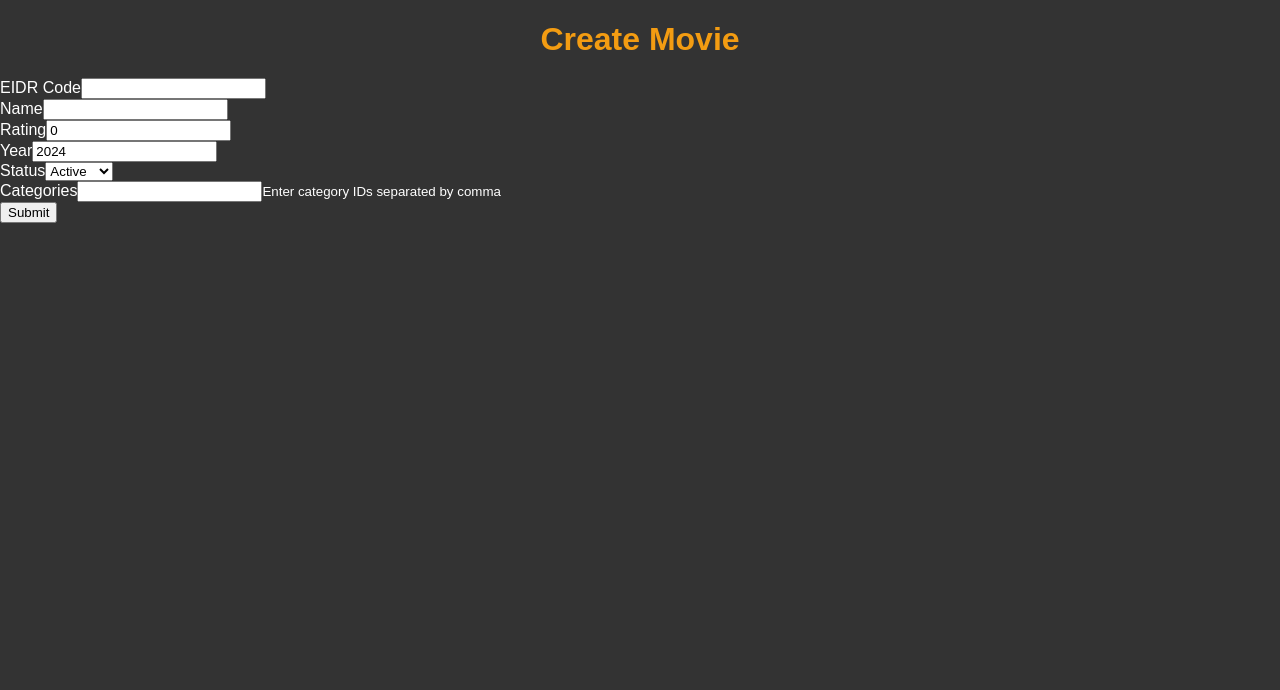
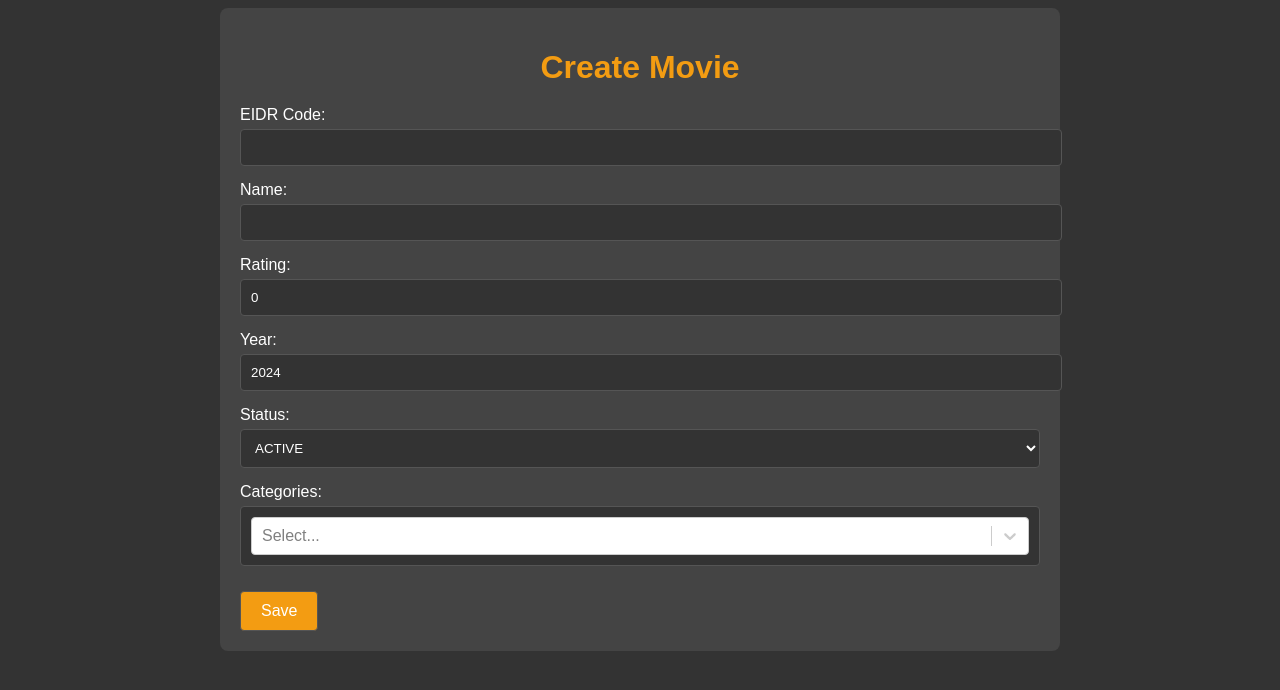
Before and after one commit to siimkkoger/movie-descriptions-fe, a React (Create React App) app: page /create-movie in a window 1280 px wide. Shown: the top 690 px of the page. Built offline with nearby package versions, Linux system fonts and the light colour scheme; no server answers.

Commit message:
Cleanup. Remove some random files.

```diff
--- a/src/App.tsx
+++ b/src/App.tsx
@@ -2,8 +2,6 @@ import React from 'react';
 import { BrowserRouter as Router, Routes, Route } from 'react-router-dom';
 import MovieList from './components/MovieList';
 import CreateMovie from './components/CreateMovie';
-import UpdateMovie from './components/UpdateMovie';
-import DeleteMovies from './components/DeleteMovies';
 import EditMovie from "./components/EditMovie";
 
 const App: React.FC = () => {
@@ -11,9 +9,7 @@ const App: React.FC = () => {
         <Router>
             <Routes>
                 <Route path="/" element={<MovieList />} />
-                <Route path="/create-movie" element={<CreateMovie />} />
-                <Route path="/update-movie/:eidrCode" element={<UpdateMovie />} />
-                <Route path="/delete-movies" element={<DeleteMovies />} />
+                <Route path="/create-movie" element={<CreateMovie />} /> {/* Add route for CreateMovie */}
                 <Route path="/edit/:eidrCode" element={<EditMovie />} />
             </Routes>
         </Router>
--- /dev/null
+++ b/src/components/CreateMovie.module.css
@@ -0,0 +1,112 @@
+/* CreateMovie.module.css */
+
+.container {
+    max-width: 800px;
+    margin: 0 auto;
+    padding: 20px;
+    background-color: #444;
+    border-radius: 8px;
+}
+
+h1 {
+    text-align: center;
+    margin-bottom: 20px;
+    color: #f39c12;
+}
+
+.formGroup {
+    display: flex;
+    flex-direction: column;
+    margin-bottom: 15px;
+}
+
+.formGroup label {
+    margin-bottom: 5px;
+    color: #fff;
+}
+
+.formGroup input,
+.formGroup select {
+    padding: 10px;
+    border: 1px solid #555;
+    border-radius: 4px;
+    background-color: #333;
+    color: #fff;
+    width: 100%;
+}
+
+.formGroup input::placeholder {
+    color: #999;
+}
+
+.multiSelect {
+    background-color: #333;
+    color: #fff;
+    border: 1px solid #555;
+    border-radius: 4px;
+    padding: 10px;
+    width: 100%;
+}
+
+.multiSelect__control {
+    background-color: #333;
+    color: #fff;
+    border: 1px solid #555;
+}
+
+.multiSelect__menu {
+    background-color: #333;
+    color: #fff;
+}
+
+.saveButton {
+    padding: 10px 20px;
+    border: 1px solid #555;
+    background-color: #f39c12;
+    color: #fff;
+    cursor: pointer;
+    border-radius: 4px;
+    margin-top: 10px;
+    font-size: 16px;
+}
+
+.saveButton:hover {
+    background-color: #e67e22;
+}
+
+.message {
+    margin-top: 10px;
+    padding: 10px;
+    border-radius: 4px;
+    font-size: 14px;
+    text-align: center;
+}
+
+.message.success {
+    background-color: #28a745;
+    color: #fff;
+}
+
+.message.error {
+    background-color: #dc3545;
+    color: #fff;
+}
+
+.loading {
+    margin-top: 10px;
+    padding: 10px;
+    border-radius: 4px;
+    font-size: 14px;
+    text-align: center;
+    color: #fff;
+    animation: fadeInOut 1s infinite;
+}
+
+@keyframes fadeInOut {
+    0%, 100% {
+        opacity: 1;
+    }
+    50% {
+        opacity: 0.5;
+    }
+}
--- a/src/components/CreateMovie.tsx
+++ b/src/components/CreateMovie.tsx
@@ -1,27 +1,145 @@
-import React, { useState } from 'react';
-import axios from 'axios';
-import { CreateMovieRequest, CategoryResponse } from '../types';
-import MovieForm from './MovieForm';
+import React, { useEffect, useState } from 'react';
+import { useNavigate } from 'react-router-dom';
+import Select from 'react-select';
+import axiosInstance from '../axiosConfig';
+import { CategoryResponse, CreateMovieRequest, MovieStatus } from '../types';
+import styles from './CreateMovie.module.css'; // Import CSS module
 
 const CreateMovie: React.FC = () => {
-    const [categories, setCategories] = useState<CategoryResponse[]>([]);
+    const navigate = useNavigate();
+    const [categories, setCategories] = useState<CategoryResponse[]>([]); // Initialize with an empty array
+    const [selectedCategories, setSelectedCategories] = useState<{ value: number, label: string }[]>([]);
+    const [message, setMessage] = useState<{ text: string, type: 'success' | 'error' | '' }>({ text: '', type: '' });
+    const [loading, setLoading] = useState<boolean>(false);
+    const [movieData, setMovieData] = useState({
+        eidrCode: '',
+        name: '',
+        rating: 0,
+        year: new Date().getFullYear(),
+        status: MovieStatus.ACTIVE
+    });
 
-    const handleSubmit = (movie: CreateMovieRequest) => {
-        axios.post('/api/movie/create-movie', movie)
+    useEffect(() => {
+        // Fetch categories
+        axiosInstance.get<CategoryResponse[]>('/api/movie/get-categories')
             .then(response => {
-                console.log('Movie created:', response.data);
+                setCategories(response.data);
             })
             .catch(error => {
+                console.error('Error fetching categories:', error);
+            });
+    }, []);
+
+    const handleInputChange = (e: React.ChangeEvent<HTMLInputElement> | React.ChangeEvent<HTMLSelectElement>) => {
+        setMovieData({ ...movieData, [e.target.name]: e.target.value });
+    };
+
+    const handleCategoryChange = (selectedOptions: any) => {
+        setSelectedCategories(selectedOptions || []);
+    };
+
+    const handleSave = () => {
+        const createRequest: CreateMovieRequest = {
+            ...movieData,
+            categories: selectedCategories.map(cat => cat.value)
+        };
+
+        axiosInstance.post('/api/movie/create-movie', createRequest)
+            .then(() => {
+                setMessage({ text: 'Movie created successfully!', type: 'success' });
+                setLoading(true);
+                setTimeout(() => {
+                    setLoading(false);
+                    navigate('/');
+                }, 2000); // Redirect after 2 seconds
+            })
+            .catch(error => {
+                setMessage({ text: 'Error creating movie. Please try again.', type: 'error' });
                 console.error('Error creating movie:', error);
             });
     };
 
+    const categoryOptions = categories.map(category => ({
+        value: category.id,
+        label: category.name
+    }));
+
     return (
-        <div>
+        <div className={styles.container}>
             <h1>Create Movie</h1>
-            <MovieForm categories={categories} onSubmit={handleSubmit} />
+            <div className={styles.formGroup}>
+                <label htmlFor="eidrCode">EIDR Code:</label>
+                <input
+                    id="eidrCode"
+                    name="eidrCode"
+                    type="text"
+                    value={movieData.eidrCode}
+                    onChange={handleInputChange}
+                />
+            </div>
+            <div className={styles.formGroup}>
+                <label htmlFor="name">Name:</label>
+                <input
+                    id="name"
+                    name="name"
+                    type="text"
+                    value={movieData.name}
+                    onChange={handleInputChange}
+                />
+            </div>
+            <div className={styles.formGroup}>
+                <label htmlFor="rating">Rating:</label>
+                <input
+                    id="rating"
+                    name="rating"
+                    type="number"
+                    value={movieData.rating}
+                    onChange={handleInputChange}
+                />
+            </div>
+            <div className={styles.formGroup}>
+                <label htmlFor="year">Year:</label>
+                <input
+                    id="year"
+                    name="year"
+                    type="number"
+                    value={movieData.year}
+                    onChange={handleInputChange}
+                />
+            </div>
+            <div className={styles.formGroup}>
+                <label htmlFor="status">Status:</label>
+                <select
+                    id="status"
+                    name="status"
+                    value={movieData.status}
+                    onChange={handleInputChange}
+                >
+                    <option value={MovieStatus.ACTIVE}>ACTIVE</option>
+                    <option value={MovieStatus.INACTIVE}>INACTIVE</option>
+                </select>
+            </div>
+            <div className={styles.formGroup}>
+                <label htmlFor="category-select">Categories:</label>
+                <Select
+                    id="category-select"
+                    isMulti
+                    options={categoryOptions}
+                    value={selectedCategories}
+                    onChange={handleCategoryChange}
+                    className={styles.multiSelect}
+                    classNamePrefix="multiSelect"
+                />
+            </div>
+            <button onClick={handleSave} className={styles.saveButton}>Save</button>
+            {message.text && (
+                <div className={`${styles.message} ${message.type === 'success' ? styles.success : styles.error}`}>
+                    {message.text}
+                </div>
+            )}
+            {loading && <div className={styles.loading}>Saving movie...</div>}
         </div>
     );
-}
+};
 
 export default CreateMovie;
--- a/src/components/MovieList.tsx
+++ b/src/components/MovieList.tsx
@@ -1,5 +1,6 @@
 import React, { useEffect, useState } from 'react';
 import { useNavigate } from 'react-router-dom';
+import Select from 'react-select';
 import axiosInstance from '../axiosConfig';
 import { MovieDto, GetMovieTableResult, CategoryResponse } from '../types';
 import styles from './MovieList.module.css'; // Import CSS module
@@ -8,7 +9,7 @@ const MovieList: React.FC = () => {
     const navigate = useNavigate();
     const [movies, setMovies] = useState<MovieDto[]>([]);
     const [categories, setCategories] = useState<CategoryResponse[]>([]);
-    const [selectedCategories, setSelectedCategories] = useState<number[]>([]);
+    const [selectedCategories, setSelectedCategories] = useState<{ value: number, label: string }[]>([]);
     const [nameFilter, setNameFilter] = useState<string>('');
     const [eidrCodeFilter, setEidrCodeFilter] = useState<string>('');
     const [page, setPage] = useState(1);
@@ -31,7 +32,7 @@ const MovieList: React.FC = () => {
     useEffect(() => {
         // Fetch movies
         axiosInstance.post<GetMovieTableResult>('/api/movie/get-movies-table', {
-            categoryIds: selectedCategories,
+            categoryIds: selectedCategories.map(cat => cat.value),
             name: nameFilter,
             eidrCode: eidrCodeFilter,
             page,
@@ -60,9 +61,8 @@ const MovieList: React.FC = () => {
         }
     };
 
-    const handleCategoryChange = (e: React.ChangeEvent<HTMLSelectElement>) => {
-        const selectedOptions = Array.from(e.target.selectedOptions, option => parseInt(option.value));
-        setSelectedCategories(selectedOptions);
+    const handleCategoryChange = (selectedOptions: any) => {
+        setSelectedCategories(selectedOptions || []);
         setPage(1); // Reset to first page when categories change
     };
 
@@ -76,11 +76,6 @@ const MovieList: React.FC = () => {
         setPage(1); // Reset to first page when eidr code filter changes
     };
 
-    const handleUnselectAll = () => {
-        setSelectedCategories([]);
-        setPage(1); // Reset to first page when categories change
-    };
-
     const handleSort = (column: 'RATING' | 'NAME') => {
         const newSortOrder = sortBy === column && sortOrder === 'asc' ? 'desc' : 'asc';
         setSortBy(column);
@@ -91,6 +86,11 @@ const MovieList: React.FC = () => {
     const handleRowClick = (eidrCode: string) => {
         navigate(`/edit/${encodeURIComponent(eidrCode)}`);
     };
+
+    const categoryOptions = categories.map(category => ({
+        value: category.id,
+        label: category.name
+    }));
 
     return (
         <div className={styles.container}>
@@ -115,21 +115,15 @@ const MovieList: React.FC = () => {
                     />
                     <div className={styles.categoryFilter}>
                         <label htmlFor="category-select">Filter by Category:</label>
-                        <select
+                        <Select
                             id="category-select"
-                            multiple
+                            isMulti
+                            options={categoryOptions}
+                            value={selectedCategories}
                             onChange={handleCategoryChange}
-                            value={selectedCategories.map(String)}
-                        >
-                            {categories.map(category => (
-                                <option key={category.id} value={category.id}>
-                                    {category.name}
-                                </option>
-                            ))}
-                        </select>
-                        <button onClick={handleUnselectAll} className={styles.unselectButton}>
-                            Unselect All
-                        </button>
+                            className={styles.multiSelect}
+                            classNamePrefix="multiSelect"
+                        />
                     </div>
                 </div>
             </div>
@@ -150,6 +144,7 @@ const MovieList: React.FC = () => {
                     </th>
                     <th>Year</th>
                     <th>Status</th>
+                    <th>Categories</th>
                 </tr>
                 </thead>
                 <tbody>
@@ -161,6 +156,7 @@ const MovieList: React.FC = () => {
                         <td>{movie.rating}</td>
                         <td>{movie.year}</td>
                         <td>{movie.status}</td>
+                        <td>{movie.categories}</td>
                     </tr>
                 ))}
                 </tbody>
--- a/src/components/UpdateMovie.tsx
+++ /dev/null
@@ -1,47 +0,0 @@
-import React, { useEffect, useState } from 'react';
-import { useParams } from 'react-router-dom';
-import axios from 'axios';
-import { UpdateMovieRequest, GetMovieResponse, MovieDto, CategoryResponse } from '../types';
-import MovieForm from './MovieForm';
-
-const UpdateMovie: React.FC = () => {
-    const { eidrCode } = useParams<{ eidrCode: string }>();
-    const [movie, setMovie] = useState<UpdateMovieRequest | null>(null);
-    const [categories, setCategories] = useState<CategoryResponse[]>([]);
-
-    useEffect(() => {
-        axios.get<GetMovieResponse>(`/api/movie/${eidrCode}`)
-            .then(response => {
-                const movieData = response.data.movie;
-                const categoryIds = response.data.categories.map(category => category.id);
-                const updateMovieData: UpdateMovieRequest = {
-                    ...movieData,
-                    categories: categoryIds
-                };
-                setMovie(updateMovieData);
-                setCategories(response.data.categories);
-            })
-            .catch(error => {
-                console.error('Error fetching movie:', error);
-            });
-    }, [eidrCode]);
-
-    const handleSubmit = (updatedMovie: UpdateMovieRequest) => {
-        axios.put('/api/movie/update-movie', updatedMovie)
-            .then(response => {
-                console.log('Movie updated:', response.data);
-            })
-            .catch(error => {
-                console.error('Error updating movie:', error);
-            });
-    };
-
-    return (
-        <div>
-            <h1>Update Movie</h1>
-            {movie && <MovieForm movie={movie} categories={categories} onSubmit={handleSubmit} />}
-        </div>
-    );
-}
-
-export default UpdateMovie;
--- a/src/index.css
+++ /dev/null
@@ -1,13 +0,0 @@
-body {
-  margin: 0;
-  font-family: -apple-system, BlinkMacSystemFont, 'Segoe UI', 'Roboto', 'Oxygen',
-    'Ubuntu', 'Cantarell', 'Fira Sans', 'Droid Sans', 'Helvetica Neue',
-    sans-serif;
-  -webkit-font-smoothing: antialiased;
-  -moz-osx-font-smoothing: grayscale;
-}
-
-code {
-  font-family: source-code-pro, Menlo, Monaco, Consolas, 'Courier New',
-    monospace;
-}
--- a/src/types/index.tsx
+++ b/src/types/index.tsx
@@ -4,6 +4,7 @@ export interface MovieDto {
     rating: number;
     year: number;
     status: string;
+    categories: string;
 }
 
 export interface CategoryResponse {
```
Also changed, not shown: src/index.js (+0 -7 lines), src/reportWebVitals.js (deleted, +0 -13 lines), src/setupTests.js (deleted, +0 -5 lines), src/logo.svg (deleted).
